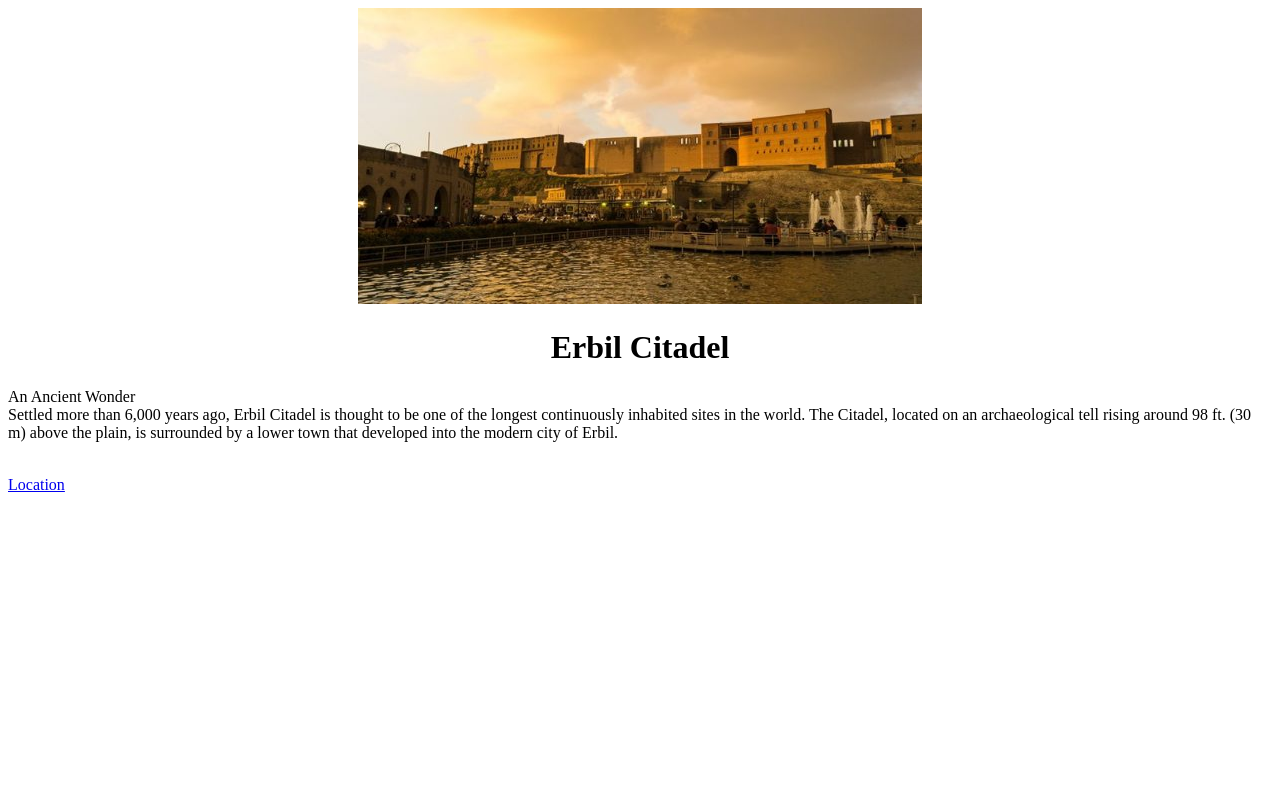
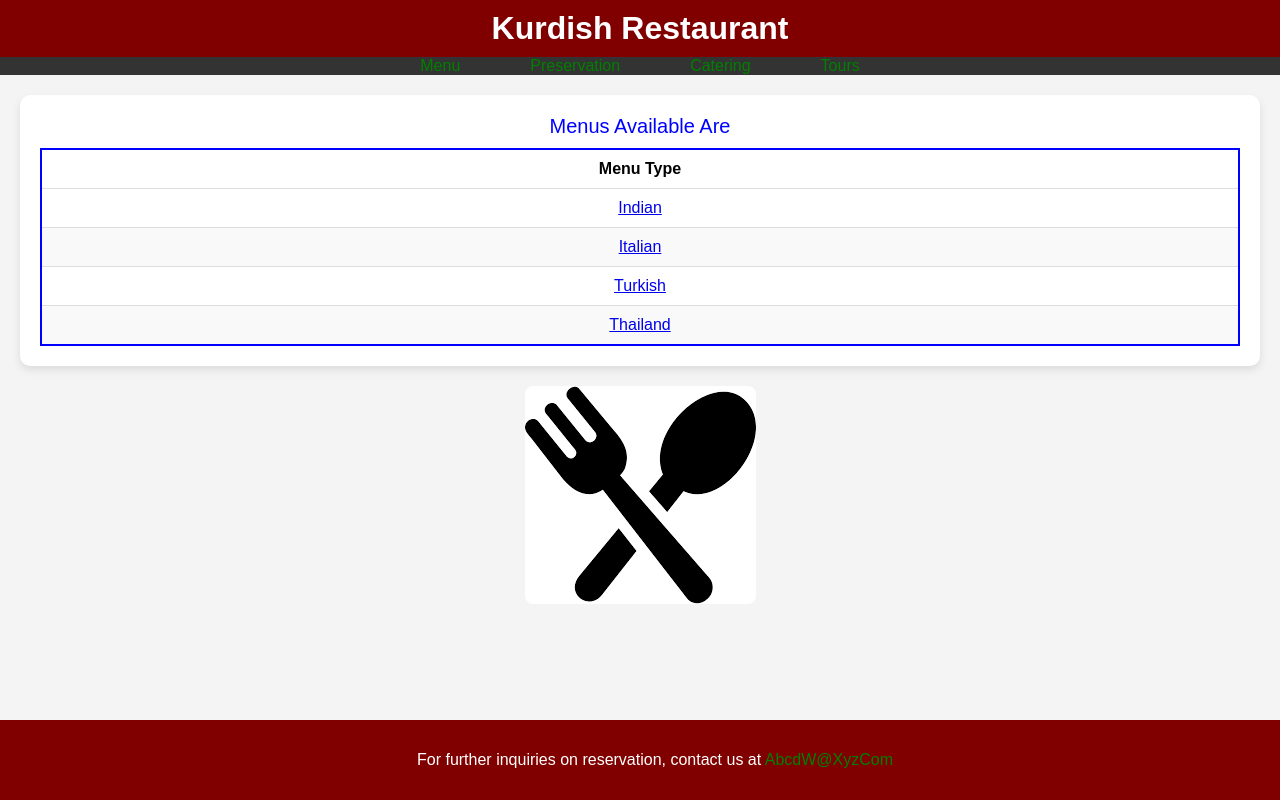
Before and after one commit to Masturaali/Masturaali.github.io, a plain HTML site: page index.html in a window 1280 px wide. Drawn offline with Linux system fonts and the light colour scheme.

Commit message:
Add files via upload

```diff
--- /dev/null
+++ b/c.css
@@ -0,0 +1,119 @@
+/* General styles for the page */
+
+body {
+    font-family: Arial, sans-serif;
+    margin: 0;
+    padding: 0;
+    background-color: #f4f4f4;
+}
+
+header {
+    background-color: maroon;
+    color: white;
+    padding: 10px;
+    text-align: center;
+}
+
+.header-container {
+   display: flexbox;
+    justify-content: space-between;
+    align-items: center;
+}
+
+h1 {
+    margin: 0;
+}
+
+.info {
+    font-size: 16px;
+}
+
+nav ul {
+    list-style-type: none;
+    padding: 0;
+    margin: 0;
+    background-color: #333;
+    display: flex;
+    justify-content: center;
+}
+
+nav ul li {
+    margin: 0 15px;
+}
+
+nav ul li a {
+    color: green;
+    text-decoration: none;
+    padding: 10px 20px;
+}
+
+nav ul li a:hover {
+    color: blue;
+}
+
+nav ul li a:visited {
+    color: red;
+}
+
+/* Table section styles */
+.table-section {
+    padding: 20px;
+    margin: 20px;
+    background-color: white;
+    border: #000000;
+    border-radius: 10px;
+    box-shadow: 0 4px 8px rgba(0, 0, 0, 0.1);
+}
+
+caption {
+    font-size: 20px;
+    color: blue;
+    margin-bottom: 10px;
+}
+
+table {
+    width: 100%;
+    border-collapse: collapse;
+    border: 2px solid blue;
+}
+
+table th, table td {
+    padding: 10px;
+    text-align: center;
+    border: 1px solid #ddd;
+}
+
+table tr:nth-child(even) {
+    background-color: #f9f9f9;
+}
+
+/* Image section styles */
+.image-section {
+    text-align: center;
+    margin-top: 20px;
+}
+
+.image-section img {
+    max-width: 500px;
+    border-radius: 8px;
+}
+
+/* Footer styles */
+footer {
+    background-color: maroon;
+    color: white;
+    text-align: center;
+    padding: 15px;
+    position: fixed;
+    bottom: 0;
+    width: 100%;
+}
+
+footer a {
+    color: green;
+    text-decoration: none;
+}
+
+footer a:hover {
+    color: blue;
+}
--- a/index.html
+++ b/index.html
@@ -1,29 +1,61 @@
 <!DOCTYPE html>
 <html lang="en">
-  <head>
-    <meta charset="UTF-8" />
-    <meta name="author" content="mastwra ali" />
-    <meta name="viewport" content="width=device-width, initial-scale=1.0" />
-    <title>Document</title>
-    <style type="text/css">
-	.auto-style3 {
-		text-align: left;
-	}
-	.auto-style4 {
-		text-align: center;
-	}
-	</style>
-  </head>
-  <body>
-  	<div class="auto-style4">
-  	<img src="" alt="" /><img alt="" height="296" src="e.jpg" width="564"><h1>
-		Erbil Citadel</h1>
-    	<p class="auto-style3">An Ancient Wonder<br>Settled more than 6,000
-		years ago, Erbil Citadel is thought to be one of the longest
-		continuously inhabited sites in the world. The Citadel, located on an
-		archaeological tell rising around 98 ft. (30 m) above the plain, is
-		surrounded by a lower town that developed into the modern city of Erbil.</p>
-    &nbsp;</div>
-	<a href="https://maps.app.goo.gl/dMZVJUAypJVmZQsk6?g_st=ic">Location</a>
-  </body>
+<head>
+    <meta charset="UTF-8">
+    <meta name="viewport" content="width=device-width, initial-scale=1.0">
+    <meta http-equiv="X-UA-Compatible" content="ie=edge">
+    <title>Eat Healthy and Live Wealthy</title>
+    <link rel="stylesheet" href="c.css">
+</head>
+<body>
+    <header>
+        <div class="header-container">
+            <h1>Kurdish Restaurant</h1>
+        </div>
+    </header>
+
+    <nav>
+        <ul>
+            <li><a href="One.html">Menu</a></li>
+            <li><a href="Two.html">Preservation</a></li>
+            <li><a href="Three.html">Catering</a></li>
+            <li><a href="Four.html">Tours</a></li>
+        </ul>
+    </nav>
+
+    <main>
+        <section class="table-section">
+            <table>
+                <caption>Menus Available Are</caption>
+                <thead>
+                    <tr>
+                        <th>Menu Type</th>
+                    </tr>
+                </thead>
+                <tbody>
+                    <tr>
+                        <td><a href="1.html">Indian</a></td>
+                    </tr>
+                    <tr>
+                        <td><a href="4.html">Italian</a></td>
+                    </tr>
+                    <tr>
+                        <td><a href="3.html">Turkish</a></td>
+                    </tr>
+                    <tr>
+                        <td><a href="2.html">Thailand</a></td>
+                    </tr>
+                </tbody>
+            </table>
+        </section>
+
+        <section class="image-section">
+            <img src="r.png" alt="Kurdish Restaurant" />
+        </section>
+    </main>
+
+    <footer>
+        <p>For further inquiries on reservation, contact us at <a href="mailto:AbcdW@XyzCom">AbcdW@XyzCom</a></p>
+    </footer>
+</body>
 </html>
```
Also changed, not shown: 1.html (added, +10 -0 lines), 2.html (added, +10 -0 lines), 3.html (added, +10 -0 lines), 4.html (added, +10 -0 lines), four.html (added, +10 -0 lines), one.html (added, +10 -0 lines), three.html (added, +10 -0 lines), two.html (added, +10 -0 lines), r.png (added).
